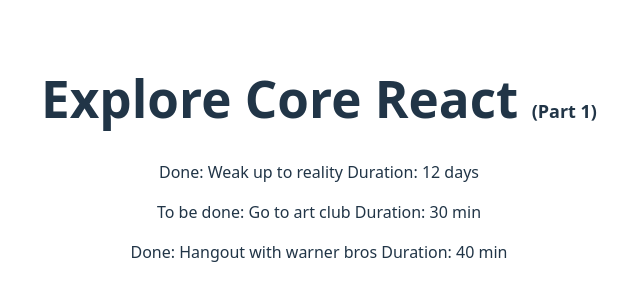
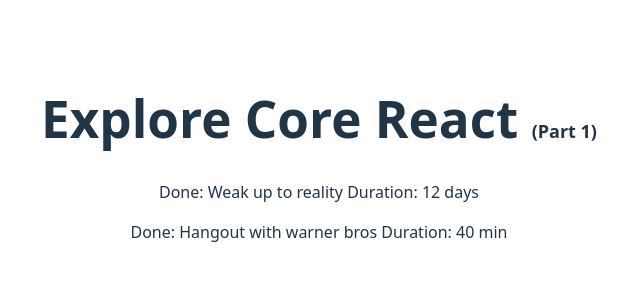
Before and after one commit to abd-005/explore-core-react-1, a React (Vite) app: page / in a window 1280 px wide. Shown: the part 242-542 px from the top of the page, without its empty margins (321-961 px from the left). Built offline with nearby package versions, Linux system fonts and the light colour scheme.

Commit message:
eighth commit

```diff
--- a/src/Todo.jsx
+++ b/src/Todo.jsx
@@ -39,8 +39,16 @@
 //  ---Way 3: Ternary---
 
 
+// export default function ToDo({taskName, isDone ,duration}) {
+//     return isDone ? <p>Done: {taskName} Duration: {duration}</p>
+//     :
+//     <p>To be done: {taskName} Duration: {duration}</p>
+// }
+
+
+//  ---Way 4: Ternary -> &&---
+
+
 export default function ToDo({taskName, isDone ,duration}) {
-    return isDone ? <p>Done: {taskName} Duration: {duration}</p>
-    :
-    <p>To be done: {taskName} Duration: {duration}</p>
+    return isDone && <p>Done: {taskName} Duration: {duration}</p>
 }
```
